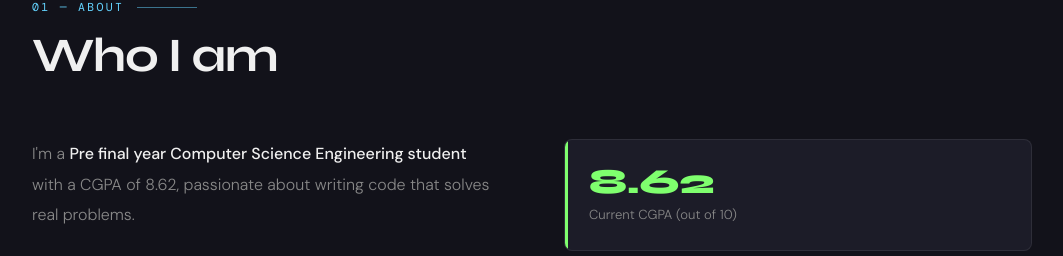
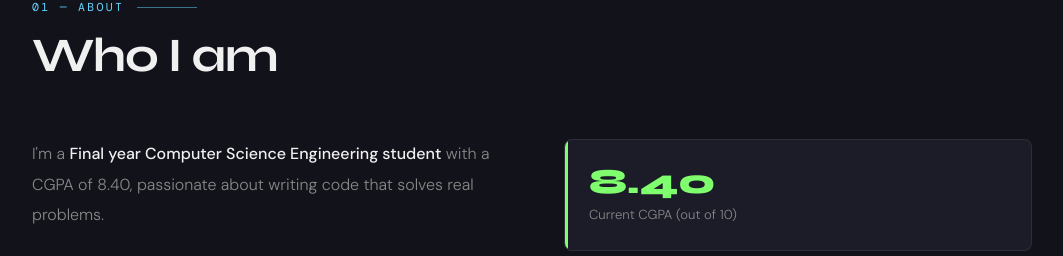
Before and after one commit to leodas005/PORTFOLIO, a plain HTML site: page index.html in a window 1280 px wide. Shown: the part 898-1154 px from the top of the page, without its empty margins (16-1079 px from the left). Drawn offline with nearby package versions, Linux system fonts and the light colour scheme; a web font is replaced by a local one.

```diff
--- a/index.html
+++ b/index.html
@@ -496,13 +496,13 @@
   <h2 class="section-title">Who I am</h2>
   <div class="about-grid">
     <div class="about-text reveal">
-      <p>I'm a <strong>Pre final year Computer Science Engineering student</strong> with a CGPA of 8.62, passionate about writing code that solves real problems.</p>
+      <p>I'm a <strong>Final year Computer Science Engineering student</strong> with a CGPA of 8.40, passionate about writing code that solves real problems.</p>
       <p>My work spans across <strong>web development</strong> with Django & MySQL, <strong>hardware projects</strong> using Arduino, and creative exploration in <strong>game development</strong> with Unreal Engine.</p>
       <p>Beyond code, I've completed internships in <strong>web development</strong> and graphic design, and I'm constantly expanding my skill set through hackathons and technical events.</p>
     </div>
     <div class="stat-stack reveal">
       <div class="stat-card">
-        <div class="stat-num">8.62</div>
+        <div class="stat-num">8.40</div>
         <div class="stat-label">Current CGPA (out of 10)</div>
       </div>
       <div class="stat-card" style="--accent: #64d4ff;">
```
